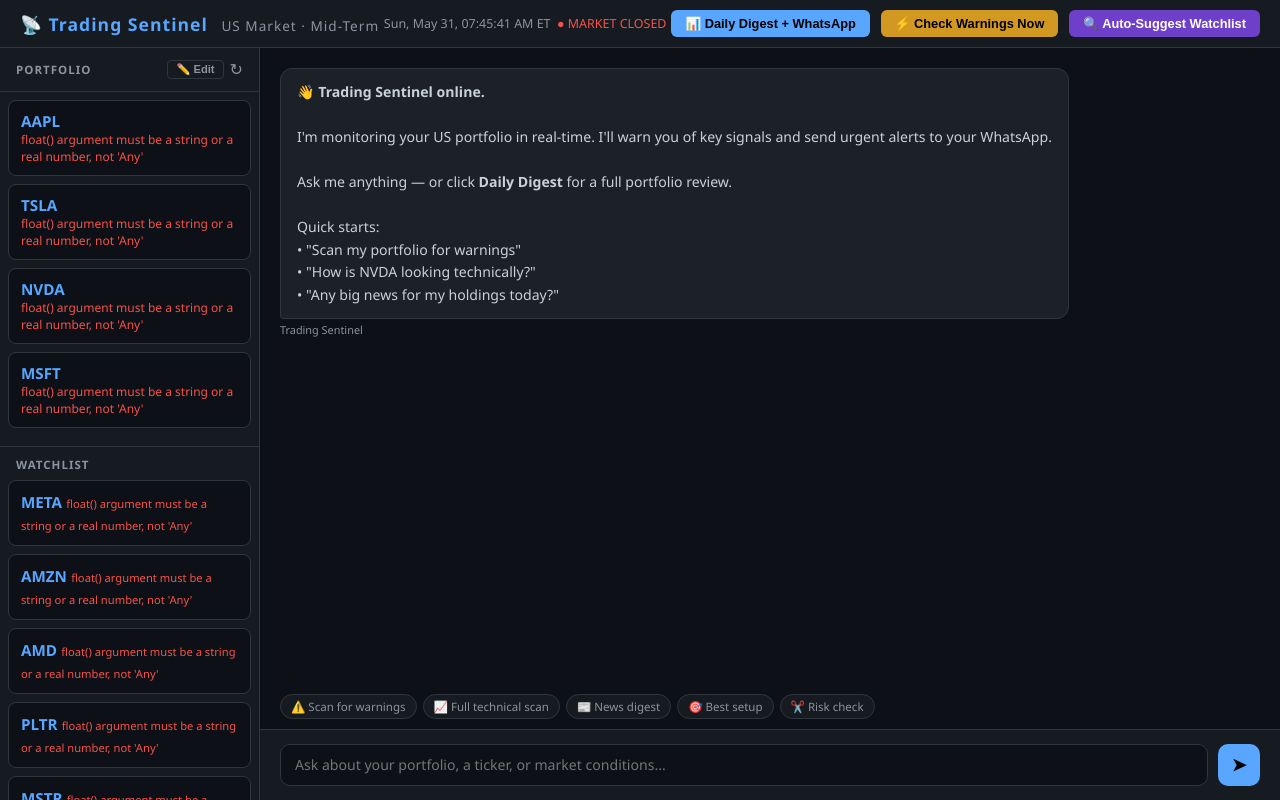
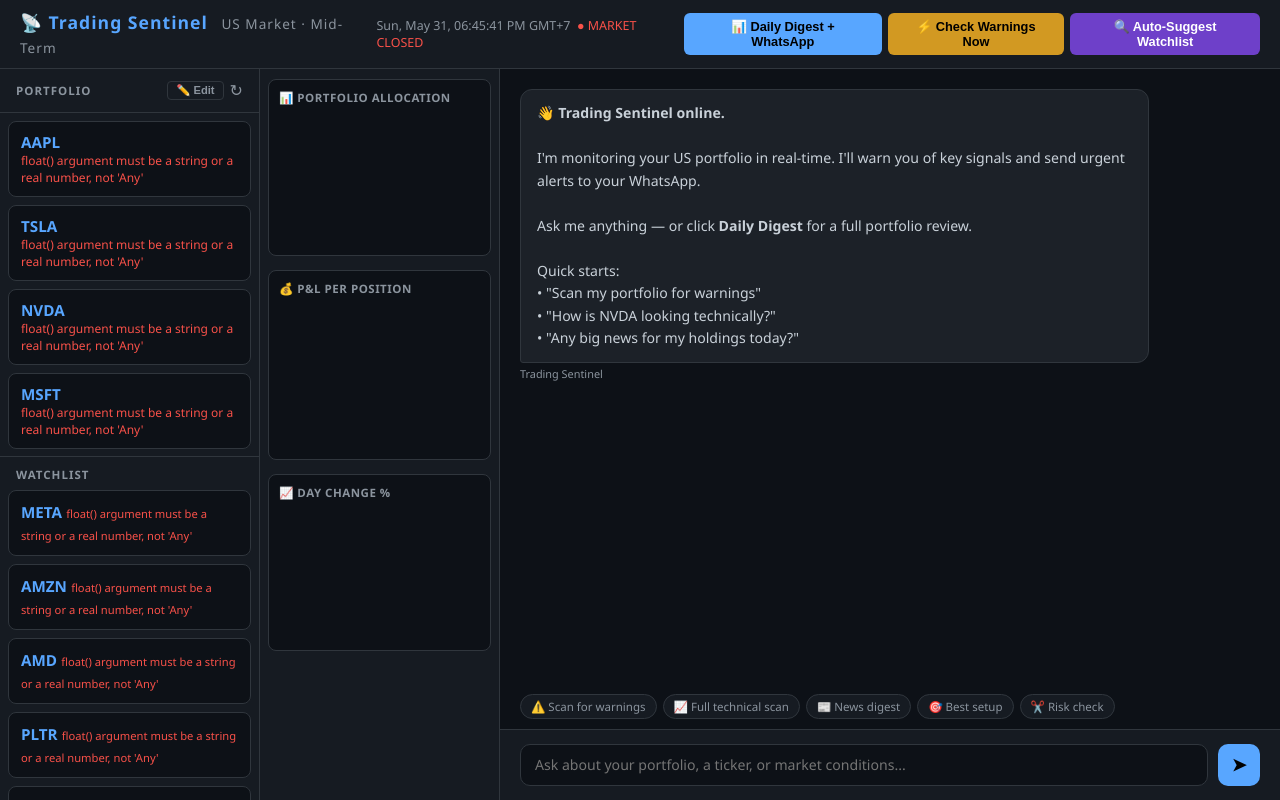
Before and after one commit to kiranguyen88/trading-sentinel, a Flask app: page / in a window 1280 px wide. Run offline with Flask 3, Linux system fonts and the light colour scheme.

Commit message:
feat: add portfolio charts panel

```diff
--- a/app.py
+++ b/app.py
@@ -1,6 +1,8 @@
 import os
 import json
-from datetime import datetime
+from datetime import datetime, timezone, timedelta
+
+_GMT7 = timezone(timedelta(hours=7))
 from flask import Flask, render_template, request, Response, jsonify
 from apscheduler.schedulers.background import BackgroundScheduler
 from dotenv import load_dotenv
@@ -126,7 +128,7 @@ def check_warnings():
         send_whatsapp(msg)
 
     if alerts:
-        print(f"[Monitor] {len(alerts)} alert(s) sent at {now_et.strftime('%H:%M ET')}")
+        print(f"[Monitor] {len(alerts)} alert(s) sent at {datetime.now(_GMT7).strftime('%H:%M GMT+7')}")
 
 
 # ---------------------------------------------------------------------------
--- a/templates/index.html
+++ b/templates/index.html
@@ -208,7 +208,24 @@
     @keyframes shimmer { 0%{background-position:200% 0} 100%{background-position:-200% 0} }
   </style>
   <script src="https://cdn.jsdelivr.net/npm/marked/marked.min.js"></script>
+  <script src="https://cdn.jsdelivr.net/npm/chart.js"></script>
   <style>
+    /* ── Charts panel ── */
+    .charts-panel {
+      width: 240px; flex-shrink: 0; background: var(--surface);
+      border-right: 1px solid var(--border); display: flex; flex-direction: column;
+      overflow-y: auto; padding: 10px 8px; gap: 14px;
+    }
+    .chart-card {
+      background: var(--bg); border: 1px solid var(--border); border-radius: 8px;
+      padding: 10px; display: flex; flex-direction: column; gap: 6px;
+    }
+    .chart-title {
+      font-size: .72rem; font-weight: 700; color: var(--muted);
+      text-transform: uppercase; letter-spacing: .5px;
+    }
+    .chart-card canvas { width: 100% !important; }
+
     .bubble h3 { font-size:1rem; color:#7eb8f7; border-bottom:1px solid var(--border); padding-bottom:3px; margin:.6em 0 .3em; font-weight:700; }
     .bubble h2 { font-size:1.05rem; font-weight:700; margin:.6em 0 .3em; }
     .bubble strong { font-weight:600; }
@@ -283,6 +300,22 @@
     </div>
   </div>
 
+  <!-- Charts Panel -->
+  <div class="charts-panel">
+    <div class="chart-card">
+      <div class="chart-title">📊 Portfolio Allocation</div>
+      <canvas id="chart-alloc" height="200"></canvas>
+    </div>
+    <div class="chart-card">
+      <div class="chart-title">💰 P&amp;L per Position</div>
+      <canvas id="chart-pnl" height="220"></canvas>
+    </div>
+    <div class="chart-card">
+      <div class="chart-title">📈 Day Change %</div>
+      <canvas id="chart-day" height="200"></canvas>
+    </div>
+  </div>
+
   <!-- Chat -->
   <div class="chat-area">
     <div id="messages">
@@ -325,16 +358,16 @@ Quick starts:
   // ── Clock ──
   function updateClock() {
     const now = new Date();
-    const et = new Intl.DateTimeFormat('en-US', {
-      timeZone: 'America/New_York', hour:'2-digit', minute:'2-digit', second:'2-digit',
+    const gmt7 = new Intl.DateTimeFormat('en-US', {
+      timeZone: 'Asia/Bangkok', hour:'2-digit', minute:'2-digit', second:'2-digit',
       weekday:'short', month:'short', day:'numeric'
     }).format(now);
-    // Market hours 9:30–16:00 ET Mon-Fri
+    // Market hours 9:30–16:00 ET Mon-Fri (ET = GMT+7 minus 11h or 12h)
     const etHour = new Date(now.toLocaleString('en-US',{timeZone:'America/New_York'}));
     const h = etHour.getHours(), m = etHour.getMinutes(), day = etHour.getDay();
     const open = (day>=1&&day<=5) && (h>9||(h===9&&m>=30)) && h<16;
     document.getElementById('market-time').innerHTML =
-      `${et} ET &nbsp;<span style="color:${open?'var(--green)':'var(--red)'}">${open?'● MARKET OPEN':'● MARKET CLOSED'}</span>`;
+      `${gmt7} GMT+7 &nbsp;<span style="color:${open?'var(--green)':'var(--red)'}">${open?'● MARKET OPEN':'● MARKET CLOSED'}</span>`;
   }
   updateClock();
   setInterval(updateClock, 1000);
@@ -346,6 +379,7 @@ Quick starts:
       const res = await fetch('/portfolio');
       const data = await res.json();
       renderPortfolio(data);
+      renderCharts(data);
     } catch(e) {
       document.getElementById('holdings').innerHTML = '<div style="padding:12px;color:var(--red);font-size:.78rem">Failed to load portfolio</div>';
     }
@@ -388,6 +422,88 @@ Quick starts:
         <div class="indicator-row">${rsiBadge}${macdBadge}${volBadge}</div>
       </div>`;
     }).join('');
+  }
+
+  // ── Charts ──
+  let _chartAlloc = null, _chartPnl = null, _chartDay = null;
+
+  function renderCharts(holdings) {
+    const valid = (holdings || []).filter(h => !h.error && h.current_price);
+    if (!valid.length) return;
+
+    const tickers  = valid.map(h => h.ticker);
+    const colors   = ['#58a6ff','#3fb950','#f78166','#d29922','#bc8cff','#39d353','#ff7b72','#79c0ff'];
+    const pnlVals  = valid.map(h => +(h.unrealized_pnl || 0).toFixed(0));
+    const dayVals  = valid.map(h => +(h.day_change_pct || 0).toFixed(2));
+    const allocVal = valid.map(h => +((h.current_price * h.quantity) || 0).toFixed(0));
+
+    const chartDefaults = {
+      responsive: true,
+      plugins: { legend: { labels: { color: '#8b949e', font: { size: 10 } } } },
+    };
+
+    // --- Donut: Allocation ---
+    if (_chartAlloc) _chartAlloc.destroy();
+    _chartAlloc = new Chart(document.getElementById('chart-alloc'), {
+      type: 'doughnut',
+      data: {
+        labels: tickers,
+        datasets: [{ data: allocVal, backgroundColor: colors, borderColor: '#0d1117', borderWidth: 2 }]
+      },
+      options: { ...chartDefaults, cutout: '65%',
+        plugins: { ...chartDefaults.plugins, tooltip: {
+          callbacks: { label: ctx => ` ${ctx.label}: $${ctx.raw.toLocaleString()}` }
+        }}
+      }
+    });
+
+    // --- Bar: P&L ---
+    if (_chartPnl) _chartPnl.destroy();
+    _chartPnl = new Chart(document.getElementById('chart-pnl'), {
+      type: 'bar',
+      data: {
+        labels: tickers,
+        datasets: [{
+          data: pnlVals,
+          backgroundColor: pnlVals.map(v => v >= 0 ? '#3fb950aa' : '#f85149aa'),
+          borderColor:      pnlVals.map(v => v >= 0 ? '#3fb950' : '#f85149'),
+          borderWidth: 1, borderRadius: 4,
+        }]
+      },
+      options: { ...chartDefaults, indexAxis: 'y',
+        plugins: { legend: { display: false }, tooltip: {
+          callbacks: { label: ctx => ` $${ctx.raw.toLocaleString()}` }
+        }},
+        scales: {
+          x: { ticks: { color: '#8b949e', font:{size:9} }, grid: { color: '#30363d' } },
+          y: { ticks: { color: '#c9d1d9', font:{size:10} }, grid: { display: false } }
+        }
+      }
+    });
+
+    // --- Bar: Day Change % ---
+    if (_chartDay) _chartDay.destroy();
+    _chartDay = new Chart(document.getElementById('chart-day'), {
+      type: 'bar',
+      data: {
+        labels: tickers,
+        datasets: [{
+          data: dayVals,
+          backgroundColor: dayVals.map(v => v >= 0 ? '#3fb950aa' : '#f85149aa'),
+          borderColor:      dayVals.map(v => v >= 0 ? '#3fb950' : '#f85149'),
+          borderWidth: 1, borderRadius: 4,
+        }]
+      },
+      options: { ...chartDefaults, indexAxis: 'y',
+        plugins: { legend: { display: false }, tooltip: {
+          callbacks: { label: ctx => ` ${ctx.raw > 0 ? '+' : ''}${ctx.raw}%` }
+        }},
+        scales: {
+          x: { ticks: { color: '#8b949e', font:{size:9}, callback: v => v+'%' }, grid: { color: '#30363d' } },
+          y: { ticks: { color: '#c9d1d9', font:{size:10} }, grid: { display: false } }
+        }
+      }
+    });
   }
 
   // ── Chat ──
--- a/trading_bot.py
+++ b/trading_bot.py
@@ -1,6 +1,8 @@
 import os
 import json
-from datetime import datetime
+from datetime import datetime, timezone, timedelta
+
+_GMT7 = timezone(timedelta(hours=7))
 from concurrent.futures import ThreadPoolExecutor, as_completed
 import yfinance as yf
 import requests
@@ -302,7 +304,7 @@ GEMINI_TOOLS = [
 
 def build_system_prompt() -> str:
     portfolio = load_portfolio()
-    today     = datetime.now().strftime("%A, %B %d, %Y %H:%M ET")
+    today     = datetime.now(_GMT7).strftime("%A, %B %d, %Y %H:%M GMT+7")
 
     holdings_txt = "\n".join(
         f"  - {h['ticker']}: {h['quantity']} shares @ avg ${h['avg_buy_price']}"
@@ -434,7 +436,7 @@ def run_daily_digest() -> str:
     watchlist = get_watchlist_snapshot()
     lines     = []
 
-    now = datetime.now().strftime("%b %d %H:%M")
+    now = datetime.now(_GMT7).strftime("%b %d %H:%M GMT+7")
     lines.append(f"Trading Sentinel — {now}\n")
 
     lines.append("== HOLDINGS ==")
```
